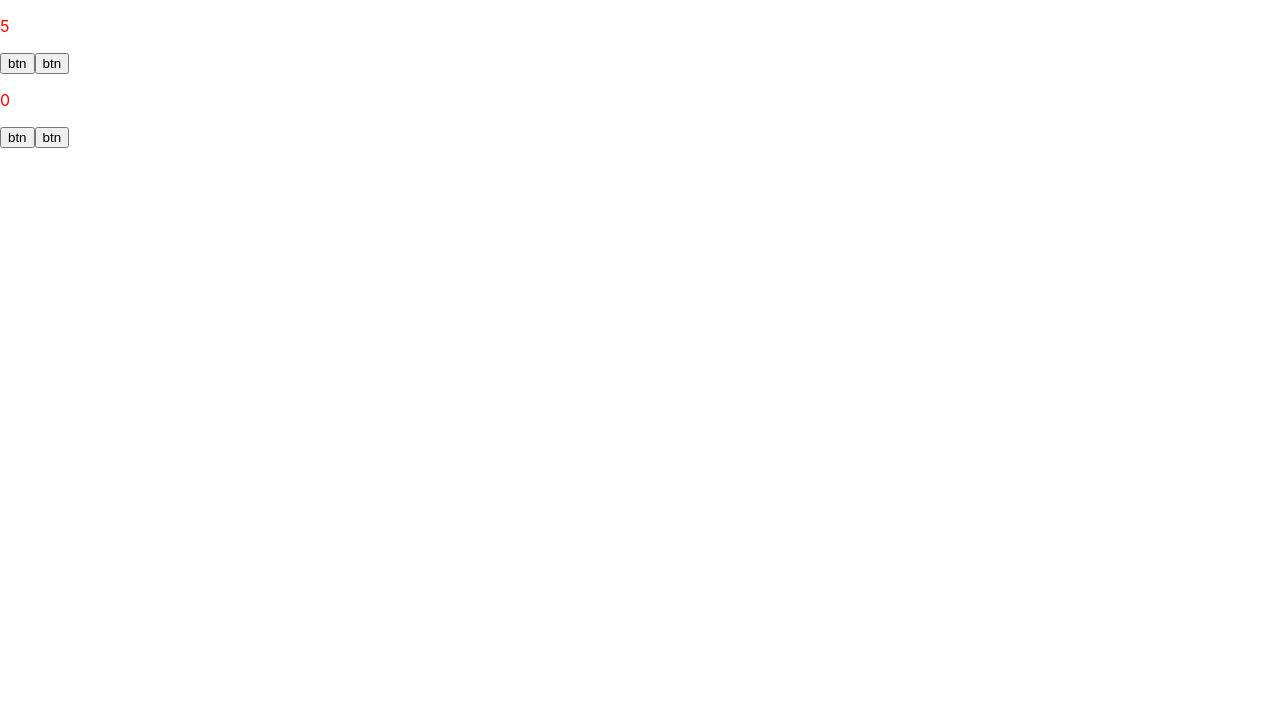
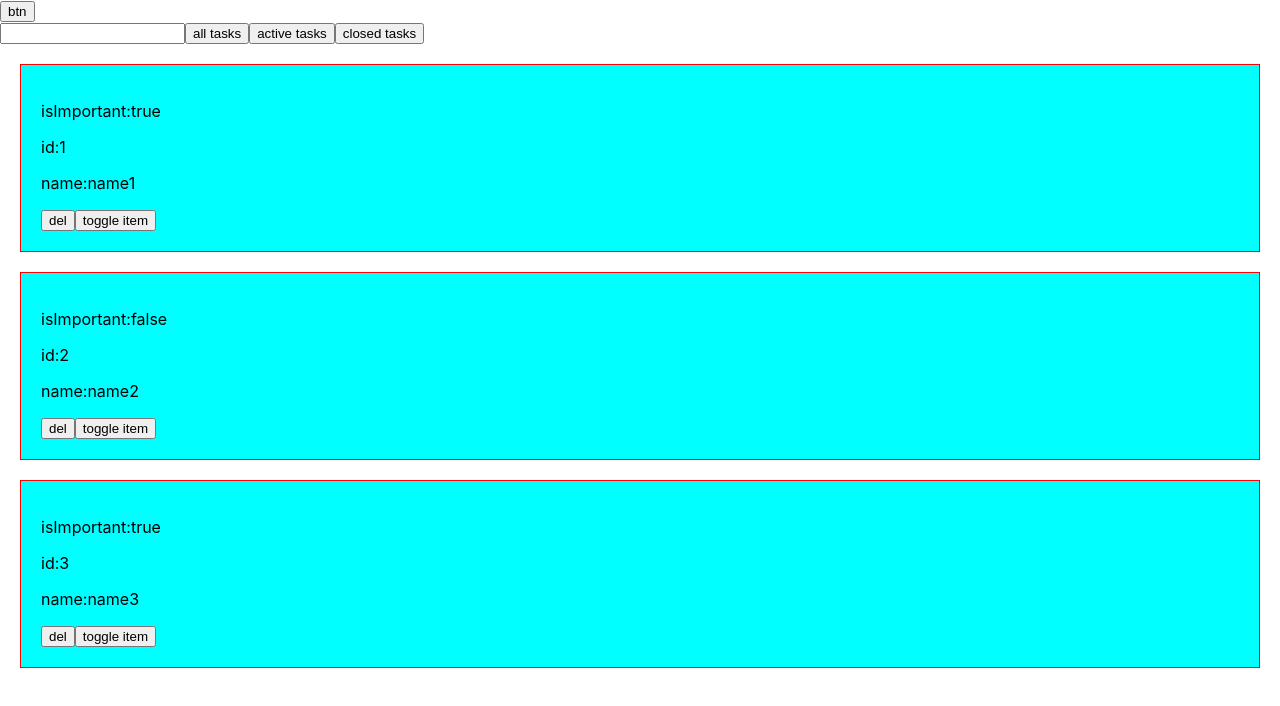
Before and after one commit to vyacheslavalexeev/project1, a React (Create React App) app: page / in a window 1280 px wide. Shown: the top 706 px of the page. Built offline with nearby package versions, Linux system fonts and the light colour scheme.

Commit message:
Homework end

```diff
--- a/src/App.js
+++ b/src/App.js
@@ -21,12 +21,12 @@ import {ClicksCounter} from "./parts/button/ClicksCounter";
      ]
   return (
     <div >
-        <ClicksCounter initValue={5}/>
-        <ClicksCounter/>
+        {/*<ClicksCounter initValue={5}/>*/}
+        {/*<ClicksCounter/>*/}
 
-        {/*<Button/>*/}
-        {/*<Controlbar/>*/}
-        {/*<TaskList tasks={tasks}/>*/}
+        <Button/>
+        <Controlbar/>
+        <TaskList tasks={tasks}/>
     </div>
   );
 }
```
